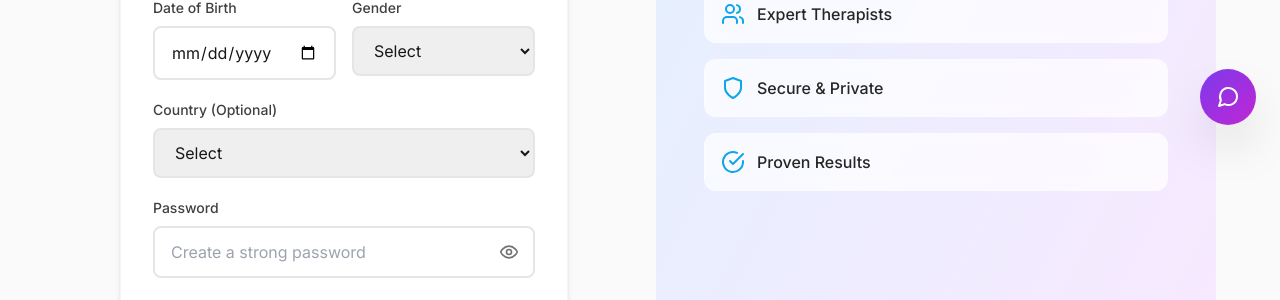
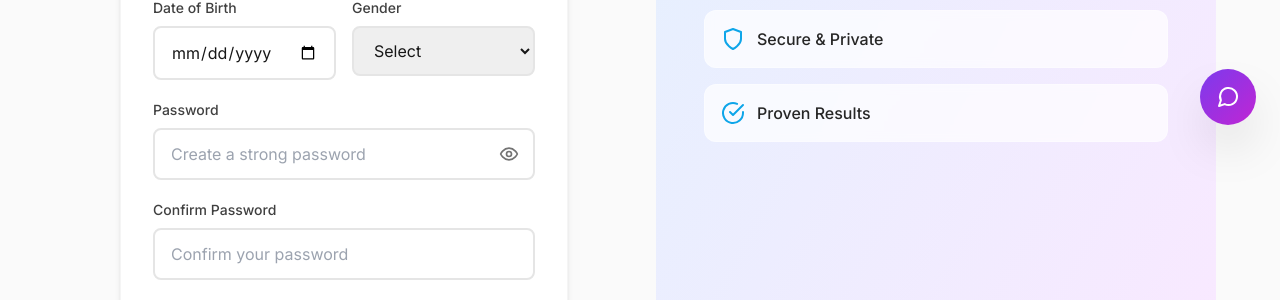
Before and after one commit to Veronicasenami1218/ment-wel, a React (Vite) app: page /register in a window 1280 px wide. Shown: the part 651-951 px from the top of the page. Built offline with nearby package versions, Linux system fonts and the light colour scheme; no server answers.

Commit message:
fix: removed country from the registration page

```diff
--- a/src/pages/auth/RegisterPage.tsx
+++ b/src/pages/auth/RegisterPage.tsx
@@ -240,24 +240,6 @@ export default function RegisterPage() {
               </div>
 
               <div>
-                <label htmlFor="country" className="block text-sm font-medium text-neutral-700 mb-2">
-                  Country (Optional)
-                </label>
-                <select
-                  id="country"
-                  {...register('country')}
-                  className="w-full px-4 py-3 border-2 border-neutral-200 rounded-lg focus:outline-none focus:border-primary-500 focus:ring-4 focus:ring-primary-500/10 transition-all"
-                >
-                  <option value="">Select</option>
-                  <option value="Nigeria">Nigeria</option>
-                  <option value="Ghana">Ghana</option>
-                  <option value="Kenya">Kenya</option>
-                  <option value="South Africa">South Africa</option>
-                  <option value="Other">Other</option>
-                </select>
-              </div>
-
-              <div>
                 <label htmlFor="password" className="block text-sm font-medium text-neutral-700 mb-2">
                   Password
                 </label>
```
